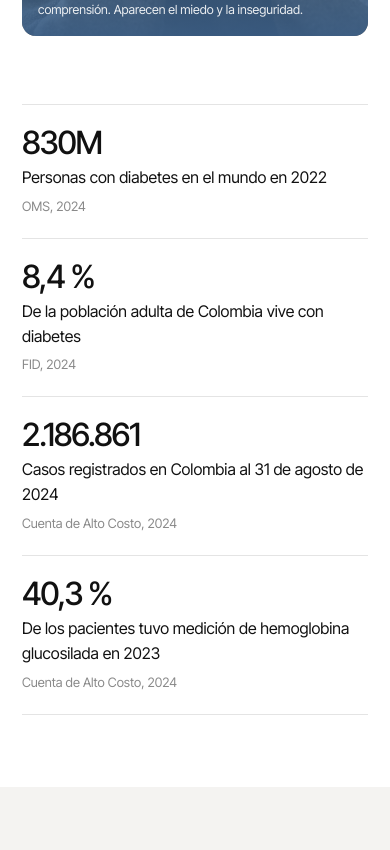
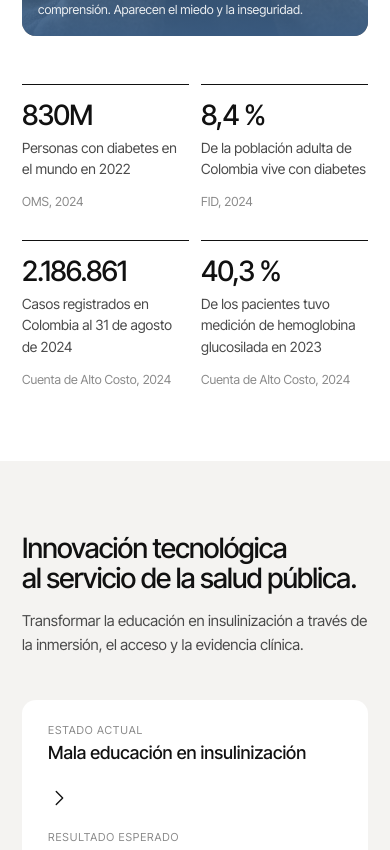
Before and after one commit to SantyCardo/vr-landing-page, a React (Vite) app: page / in a window 390 px wide. Shown: the part 2716-3566 px from the top of the page. Built offline with nearby package versions, Linux system fonts and the light colour scheme.

Commit message:
style: cifras del problema en una fila alineada con las tarjetas

```diff
--- a/src/styles.css
+++ b/src/styles.css
@@ -291,15 +291,12 @@ main > .section:nth-last-child(even) .specialty-icon { background: var(--bg-soft
 .photo-grid .photo-card-text > h3 { grid-row: 3; align-self: end; }
 .photo-grid .photo-card-text > p { grid-row: 4; margin-top: 4px; margin-bottom: 16px; }
 
-/* ---------- Cifras del problema ---------- */
-.figures { margin-top: 56px; border-bottom: 1px solid var(--line); }
-.figure-row {
-  display: grid; grid-template-columns: minmax(180px, 1fr) 2fr minmax(160px, 1fr);
-  align-items: baseline; gap: 24px; padding: 22px 0; border-top: 1px solid var(--line);
-}
-.figure-row dt { font-size: clamp(32px, 3.4vw, 46px); font-weight: 500; letter-spacing: -0.04em; line-height: 1; }
-.figure-row dd { font-size: 16px; color: var(--ink); }
-.figure-row .figure-source { font-size: 13px; color: var(--muted); text-align: right; }
+/* ---------- Cifras del problema (una fila, alineada con las tarjetas) ---------- */
+.figures { display: grid; grid-template-columns: repeat(4, 1fr); gap: 12px; margin-top: 36px; }
+.figure-row { border-top: 1px solid var(--ink); padding-top: 16px; display: flex; flex-direction: column; gap: 8px; }
+.figure-row dt { font-size: clamp(28px, 2.8vw, 40px); font-weight: 500; letter-spacing: -0.035em; line-height: 1; }
+.figure-row dd { font-size: 14px; color: var(--ink-2); max-width: 30ch; }
+.figure-row .figure-source { font-size: 12.5px; color: var(--muted); margin-top: auto; padding-top: 4px; }
 .figure-source a:hover { color: var(--ink); text-decoration: underline; text-underline-offset: 2px; }
 
 /* ---------- Módulos ---------- */
@@ -374,7 +371,8 @@ main > .section:nth-last-child(even) .specialty-icon { background: var(--bg-soft
 
 /* ---------- Responsive ---------- */
 @media (max-width: 1024px) {
-  .grid-4 { grid-template-columns: repeat(2, 1fr); }
+  .grid-4, .figures { grid-template-columns: repeat(2, 1fr); }
+  .figures { row-gap: 28px; }
   .photo-grid { grid-template-rows: repeat(2, minmax(300px, 1fr) auto auto auto); }
   .grid-specialty { grid-template-columns: repeat(2, 1fr); }
   .carousel { grid-auto-columns: minmax(240px, 40%); }
@@ -399,8 +397,6 @@ main > .section:nth-last-child(even) .specialty-icon { background: var(--bg-soft
   .arrow { width: 48px; height: 48px; }
   .closing-inner { flex-direction: column; align-items: flex-start; }
   .closing-ctas { align-items: flex-start; }
-  .figure-row { grid-template-columns: 1fr; gap: 6px; }
-  .figure-row .figure-source { text-align: left; }
   .footer-cols { grid-template-columns: 1fr 1fr; }
   .footer-about { grid-column: 1 / -1; max-width: none; }
 }
```
